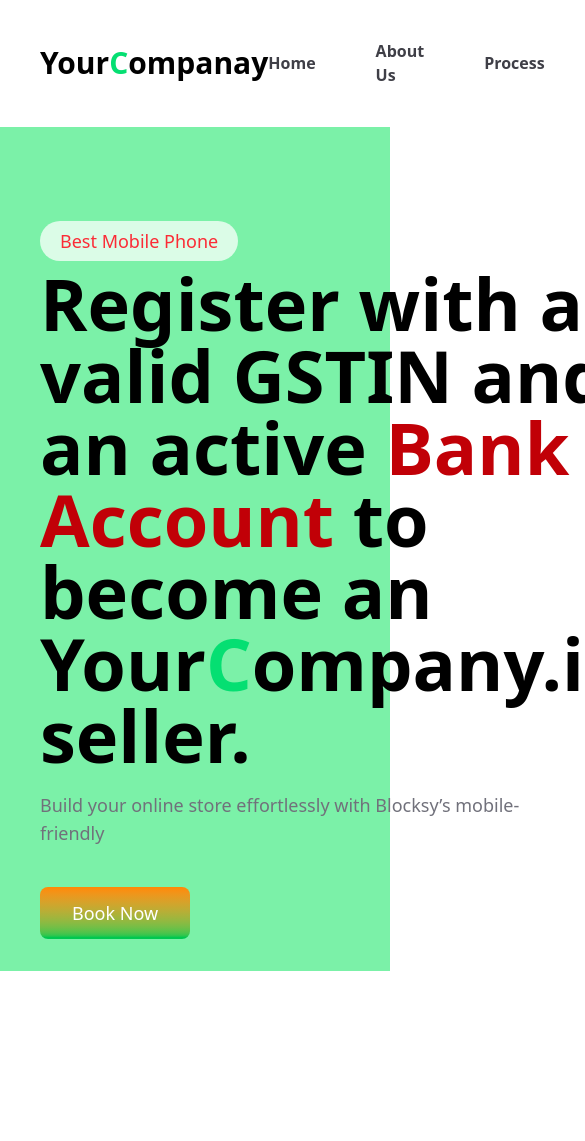
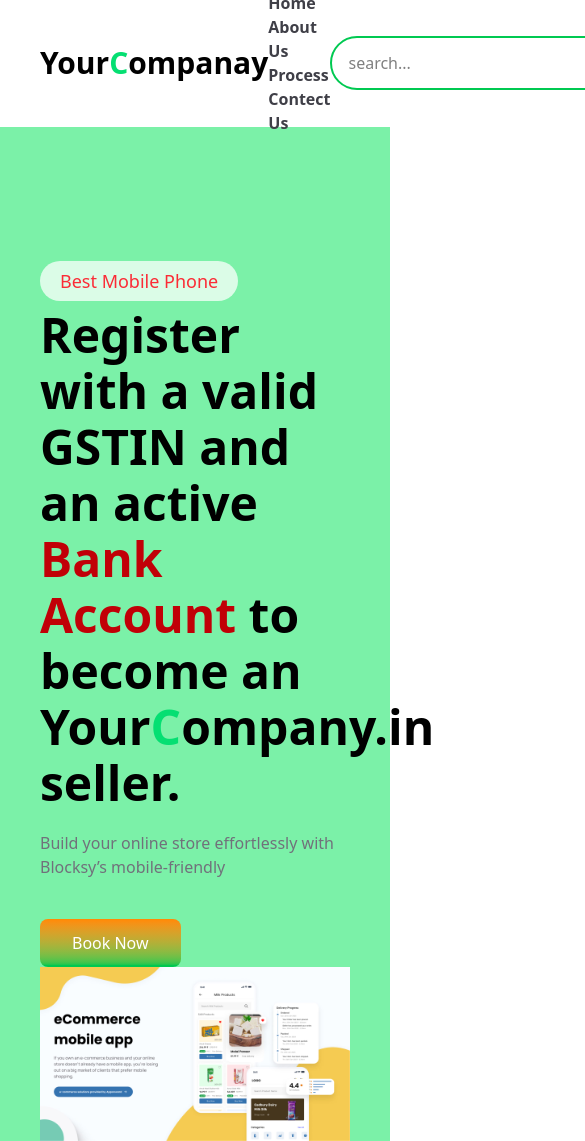
Before and after one commit to PrakashSingh65/Ecommerce-website, a React app: page / in a window 390 px wide. Shown: the top 1141 px of the page, 585 px wide, since content can reach past the window. Before the commit the page ends 971 px from the top, so only its background shows below. Built offline with nearby package versions, Linux system fonts and the light colour scheme; the HTML template or start-up script is replaced by a standard one.

Commit message:
feat: Add initial core UI components for Home, Category, Button, Navbar, and Hero sections.

```diff
--- a/src/components/Button/Button.jsx
+++ b/src/components/Button/Button.jsx
@@ -3,7 +3,7 @@
 const Button = (props) => {
   return (
     <button className='bg-gradient-to-b from-orange-400 to-green-500
-    text-white px-8 py-3 rounded-lg text-lg hover:scale-105 hover:from-orange-600
+    text-white px-8 py-3 rounded-lg md:text-lg text-md hover:scale-105 hover:from-orange-600
     transition-all duration-300 cursor-pointer'>
         {props.content}
     </button>
--- a/src/components/Navbar/navbar.jsx
+++ b/src/components/Navbar/navbar.jsx
@@ -19,7 +19,7 @@
                     Your<span className='text-green-400 uppercase'>C</span>ompanay
                 </a>
 
-                <ul className='flex items-center gap-x-15'>
+                <ul className='md:flex items-center gap-x-15'>
                     <li>
                         <a href="#" className='font-semibold traking-wider text-zinc-700 hover:text-green-400'>Home</a>
                     </li>
--- a/src/components/hero/hero.jsx
+++ b/src/components/hero/hero.jsx
@@ -5,13 +5,13 @@
 const Hero = () => {
   return (
     <section>
-        <div className='bg-green-300 min-h-screen max-w-\[1400px\] mx-auto px-10 flex item-center pt-25'>
+        <div className='bg-green-300 min-h-screen max-w-\[1400px\] mx-auto px-10 flex md:flex-row flex-col item-center md:pt-25 pt-35'>
             <div className='flex-1'>
               <span className='bg-green-100 text-red-500 text-lg px-5 py-2 rounded-full'>Best Mobile Phone</span>
-              <h1 className='text-7xl font-bold mt-3'>
+              <h1 className='md:text-7xl text-5xl/14 font-bold mt-3'>
                 Register with a valid GSTIN and an active <span className='text-red-700'>Bank</span> <span className='text-red-700'>Account</span> to become an Your<span className='text-green-400 uppercase'>C</span>ompany.in seller.
               </h1>
-              <p className='text-zinc-500 text-lg max-w-[530px] mt-5 mb-10'>
+              <p className='text-zinc-500 md:text-lg text-md max-w-[530px] mt-5 mb-10'>
                 Build your online store effortlessly with Blocksy’s mobile-friendly
               </p>
               <Button content="Book Now"/>
```
